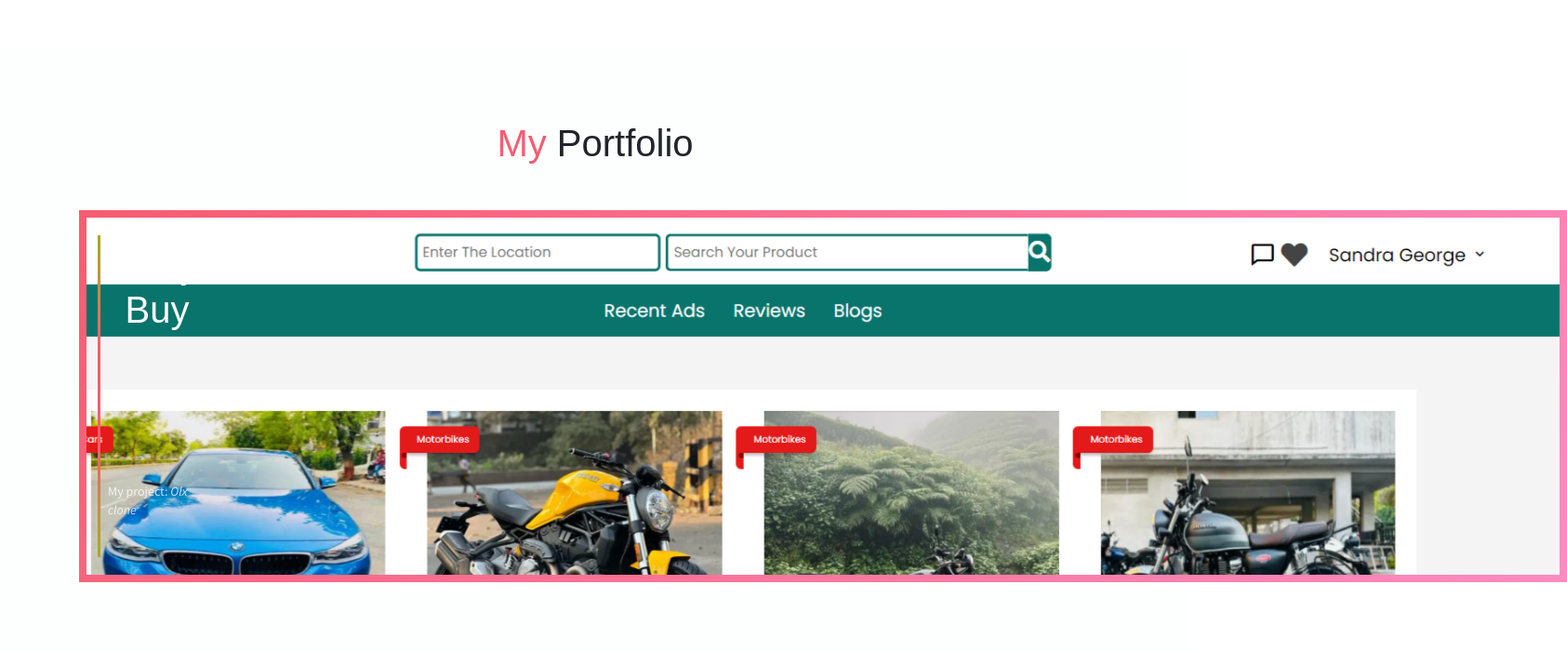
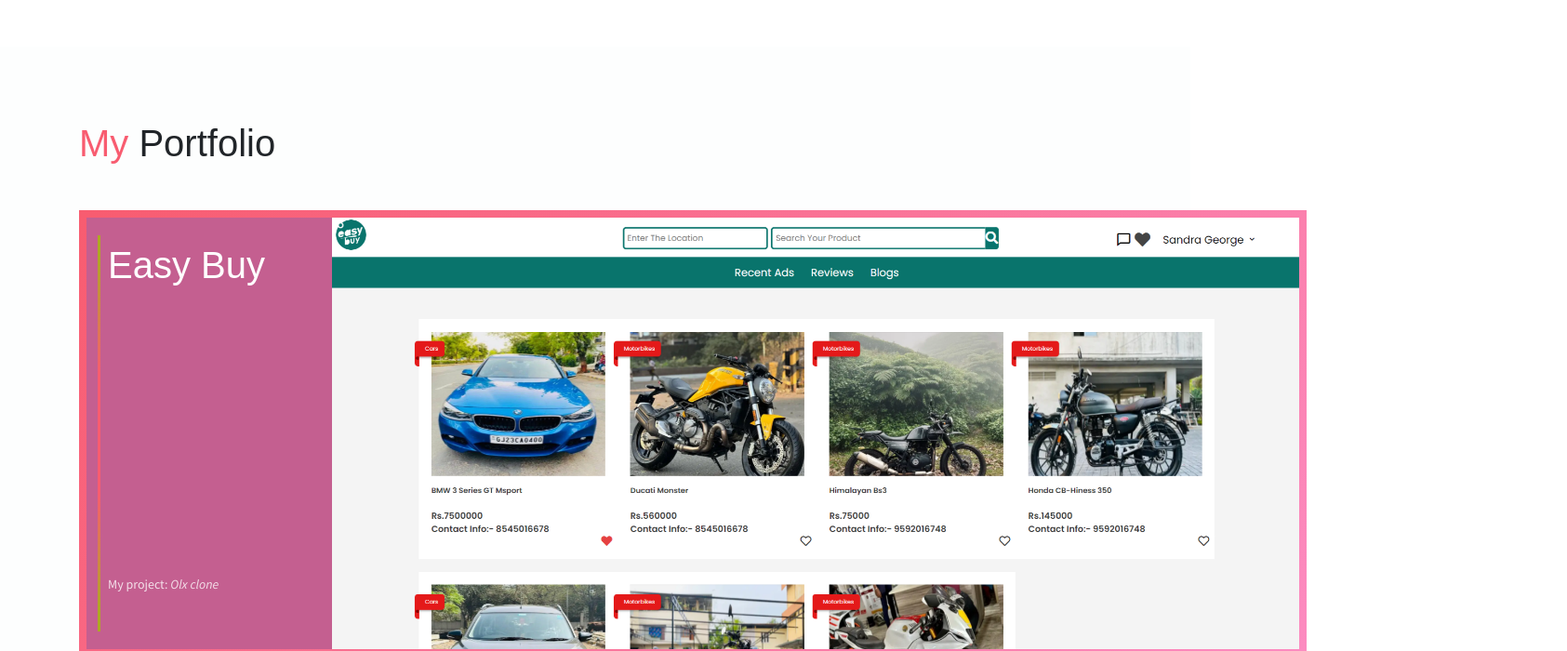
Before and after one commit to georgejacob1/georgejacob1.github.io, a plain HTML site: page index.html in a window 1280 px wide. Shown: the part 2100-2800 px from the top of the page at 93% size, 1685 px wide, since content can reach past the window. Drawn offline with Linux system fonts and the light colour scheme; some packages are replaced by stand-ins of ours.

Commit message:
Update index.html

```diff
--- a/index.html
+++ b/index.html
@@ -4,7 +4,7 @@
     <style>
 h1 {
 	font-size: 5.25vmin;
-	text-align: center;
+	/* text-align: center; */
 	color: white;
 }
 p {
@@ -18,8 +18,8 @@ p {
 	display: flex;
 	flex-wrap: nowrap;
 	justify-content: space-between;
-	width: 200vmin;
-	height: 25em;
+	width: 165vmin;
+	height: 30em;
 	border: 8px solid;
 	border-image: linear-gradient(-50deg, #fc8bc0, #f85c70) 1;
 	margin: 2rem auto;
@@ -41,7 +41,7 @@ p {
 	display: flex;
 	flex-direction: column;
 	justify-content: space-between;
-	width: 15vmin;
+	width: 35vmin;
 	height: 100%;
 	padding: .5rem 0 0 .5rem;
 	border: 3px solid;
@@ -59,7 +59,7 @@ p {
 	position: absolute;
 	top: 0;
 	right: 0;
-	width: 220vmin;
+	width: 130vmin;
 	height: 100%;
 	background-image: url(assets/imgs/index.png);
 	background-size: cover;
@@ -92,9 +92,9 @@ p {
 	position: absolute;
 	top: 0;
 	right: 0;
-	width: 160vmin;
+	width: 80vmin;
 	height: 100%;
-	padding: 1vmin 4vmin;
+	padding: 3vmin 4vmin;
 	background: #fff;
 	box-shadow: inset 1px 1px 15px 0 rgba(0 0 0 / .4);
 	overflow-y: scroll;
@@ -102,15 +102,15 @@ p {
 
 .wrap:hover .overlay
  {
-	transform: translateX(-160vmin);
+	transform: translateX(-80vmin);
 }
 .wrap:hover .image-content {
-	width: 140vmin;
+	width: 85vmin;
 }
 .wrap:hover .overlay-content {
 	border: none;
 	transition-delay: .2s;
-	transform: translateX(60vmin);
+	transform: translateX(0vmin);
 }
 .wrap:hover .dots {
 	transform: translateX(1rem);
```
